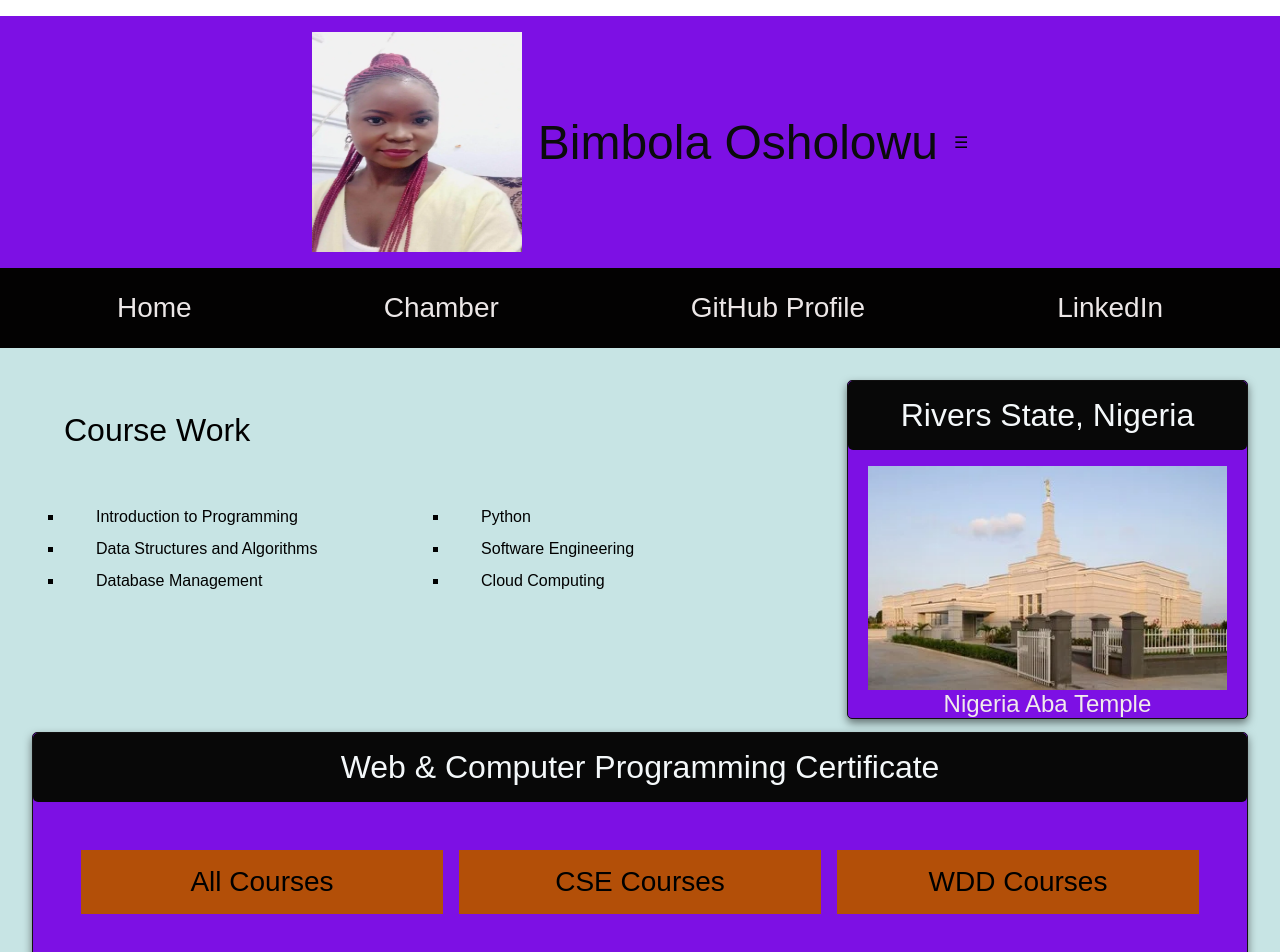
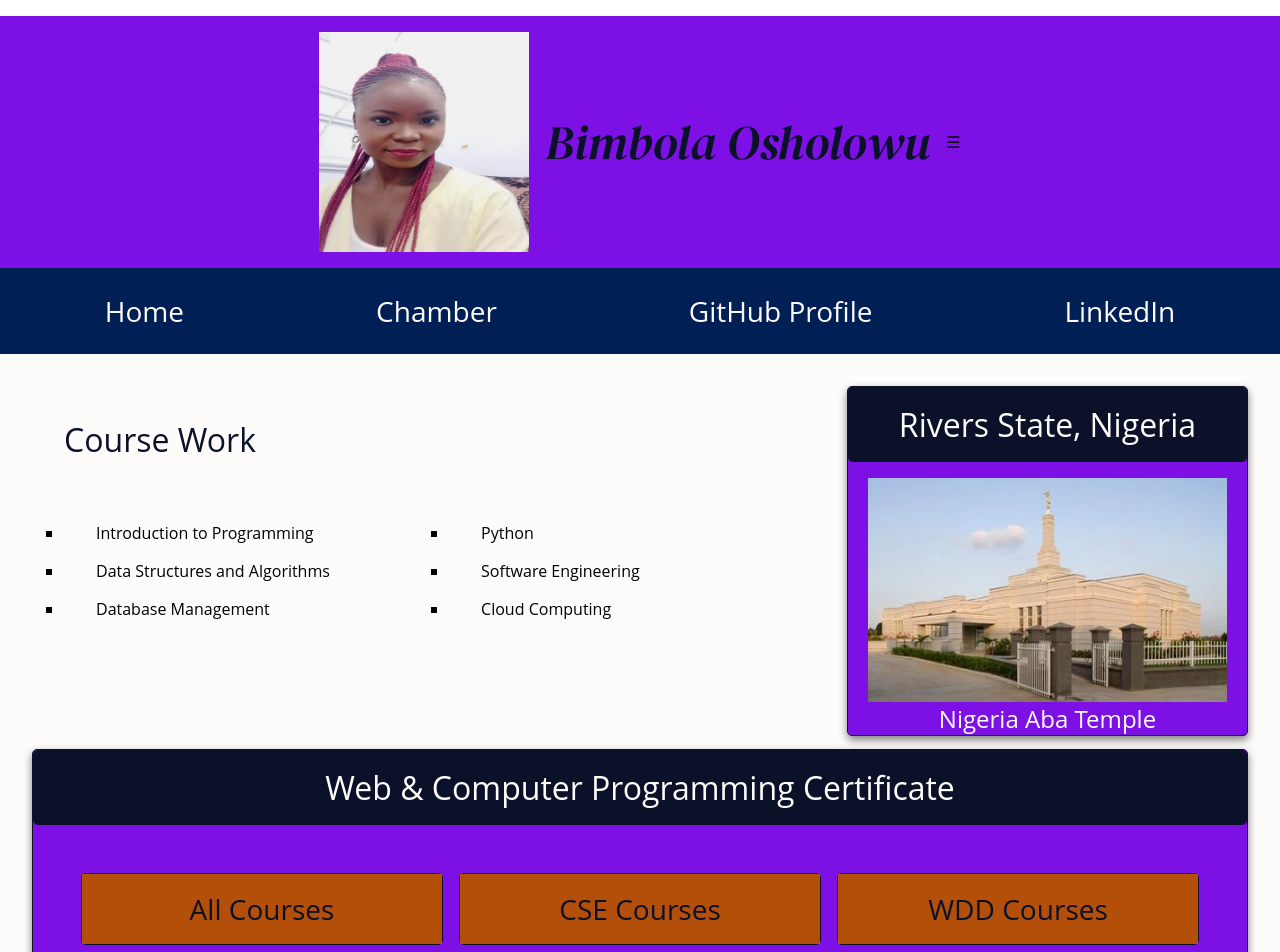
Before and after one commit to Bimbolin/wdd231, a plain HTML site: page index.html in a window 1280 px wide. Shown: the top 952 px of the page. Drawn offline with Linux system fonts and the light colour scheme.

Commit message:
Add files via upload

```diff
--- a/index.html
+++ b/index.html
@@ -8,7 +8,7 @@
     <link rel="preconnect" href="https://fonts.googleapis.com">
     <link rel="preconnect" href="https://fonts.gstatic.com" crossorigin>
     <link href="https://fonts.googleapis.com/css2?family=Roboto:wght@400;700&display=swap" rel="stylesheet">
-    <title>WDD 231 - Web Frontend Development I - Home Page</title>
+    <title>WDD 231 - Web Frontend Development I - Bimbola Osholowu - Home Page</title>
     <link rel="stylesheet" href="styles/base.css">
     <script src="scripts/date.js" defer></script>
     <script src="scripts/course.js" defer></script>
@@ -17,7 +17,6 @@
     <header>
         <div class="header-top">
             <img src="images/profile_img.webp" alt="Picture of Bimbola" width="100" class="profile-img" loading="lazy">
-
             <h1>Bimbola Osholowu</h1>
             <div class="hamburger-menu">&#9776;</div>
         </div>
@@ -47,14 +46,12 @@
         <section class="card">
             <h2>Rivers State, Nigeria</h2>
             <div class="country">
-                <div class="country">
                 <picture>
                     <source srcset="images/aba-nigeria-temple-small.webp" media="(max-width: 600px)">
                     <source srcset="images/aba-nigeria-temple.webp" media="(max-width: 1200px)">
                     <img src="images/aba-nigeria-temple.webp" alt="Picture of Nigeria Aba Temple" width="350" loading="lazy">
                 </picture>
                 <p>Nigeria Aba Temple</p>
-        </div>
             </div>
         </section>
         <div class="programs-card">
--- a/styles/base.css
+++ b/styles/base.css
@@ -1,18 +1,232 @@
 @import url('https://fonts.googleapis.com/css2?family=DM+Serif+Display:ital@1&display=swap');
+
 :root {
     --primary-color: rgb(125, 16, 228);
-     --secondary-coloor: #0A1128;
+    --secondary-color: #0A1128;
     --accent1-color: #1282A2;
     --accent2-color: #FEFCFB;
-     --heading-font: DM Serif Display, serif;
-     --paragraph-font: open sans;
+    --heading-font: 'DM Serif Display', serif;
+    --paragraph-font: 'Open Sans', sans-serif;
     --nav-background-color: #001F54;
     --nav-link-color: #FEFCFB;
     --nav-hover-link-color: #001F54;
     --nav-hover-background-color: #FEFCFB;
 }
 
+* {
+    margin: 0;
+    padding: 0;
+    box-sizing: border-box;
+    transition: all 0.3s ease-in-out;
+}
 
+body {
+    width: 100%;
+    max-width: 1960px;
+    justify-content: center;
+    align-items: center;
+    margin: 1rem auto 0 auto;
+    font-family: var(--paragraph-font);
+    display: grid;
+    grid-template-areas:
+        "header"
+        "main"
+        "footer";
+}
+
+header, footer {
+    width: 100%;
+    background: var(--primary-color);
+    text-align: center;
+}
+
+footer p {
+    margin: 0 auto;
+    text-align: center;
+}
+
+div.header-top {
+    display: flex;
+    flex-direction: row;
+    justify-content: center;
+    align-items: center;
+    margin-top: 0;
+}
+
+header img {
+    width: 210px;
+    height: 220px;
+    margin: 1rem 0 1rem 0;
+}
+
+header h1 {
+    font-size: 3rem;
+    color: var(--secondary-color);
+    margin: 0;
+    font-family: var(--heading-font);
+}
+
+h1, h2 {
+    font-weight: 400;
+    margin: 1rem;
+    color: var(--secondary-color);
+    padding: 1rem;
+    font-size: 2rem;
+}
+
+header ul {
+    width: 100%;
+    display: flex;
+    flex-direction: row;
+    justify-content: center;
+    align-items: center;
+    gap: 10rem;
+    padding: 1.5rem;
+    list-style-type: none;
+    background: var(--nav-background-color);
+}
+
+ul {
+    list-style-type: square;
+    padding: 1rem;
+}
+
+section ul {
+    margin-left: 1rem;
+}
+
+a {
+    color: var(--nav-link-color);
+    text-decoration: none;
+    padding: 1rem;
+    font-size: 1.75rem;
+}
+
+p {
+    font-size: 1.5rem;
+    color: var(--accent2-color);
+    text-align: center;
+}
+
+a:hover {
+    border: 3px solid var(--nav-hover-link-color);
+    padding: 0.5rem;
+    border-radius: 5px;
+    color: var(--nav-hover-link-color);
+    background: var(--nav-hover-background-color);
+}
+
+main {
+    width: 100%;
+    height: 100%;
+    display: grid;
+    grid-template-columns: 2fr 1fr;
+    gap: .8rem;
+    background: var(--accent2-color);
+    padding: 2rem;
+    margin: 0;
+    box-sizing: border-box;
+}
+
+main ul {
+    margin: 2rem;
+}
+
+main p {
+    text-align: center;
+    margin: 0 auto;
+}
+
+.card {
+    border: .8px solid var(--secondary-color);
+    border-radius: 5px;
+    background: var(--accent1-color);
+    box-shadow: 0 4px 8px rgba(0, 0, 0, 0.5);
+}
+
+.card h2 {
+    background-color: var(--secondary-color);
+    color: var(--accent2-color);
+    text-align: center;
+    border-radius: 5px;
+}
+
+main img {
+    display: block;
+    width: 90%;
+    height: auto;
+    margin: 0 auto;
+    margin-top: 1rem;
+}
+
+div.programs-card {
+    grid-area: programs-card;
+    grid-column: 1 / 3;
+    width: 100%;
+}
+
+section.card {
+    background: var(--primary-color);
+}
+
+section.card ul li {
+    text-decoration: none;
+}
+
+section.card h2 {
+    width: 100%;
+    padding: 1rem;
+    margin: 0;
+    box-sizing: border-box;
+}
+
+section.card a {
+    color: var(--secondary-color);
+}
+
+.programs-card ul {
+    list-style-type: none;
+    display: flex;
+    flex-wrap: wrap;
+    gap: 1rem;
+}
+
+.programs-card ul li {
+    flex: 1 1 calc(33.333% - 3rem);
+    background: rgb(155, 80, 80);
+    border: 1px solid var(--secondary-color);
+    border-radius: 5px;
+    cursor: pointer;
+}
+
+.programs-card ul li a:hover, .programs-card .course ul li a:hover {
+    color: var(--accent2-color);
+}
+
+.programs-card section.card>ul li:nth-child(-n+3) a {
+    background-color: rgb(179, 79, 8);
+    color: var(--secondary-color);
+}
+
+.programs-card ul li a {
+    display: block;
+    width: 100%;
+    height: 100%;
+    text-align: center;
+}
+
+.course-work ul {
+    column-count: 2;
+    column-gap: 2rem;
+    padding: 0;
+}
+
+.course-work ul li {
+    break-inside: avoid;
+    margin-bottom: 0;
+}
+
+/* Large Screen */
 @media (max-width: 568px) {
     body {
         margin: 0;
@@ -73,9 +287,7 @@
         margin-bottom: 0;
     }
 
-            .card,
-            .programs-card,
-            section.card {
+    .card, .programs-card, section.card {
         width: 100%;
     }
 
@@ -99,9 +311,7 @@
         padding: 15px;
     }
 
-            a,
-            p,
-            ul li {
+    a, p, ul li {
         font-size: 1.2rem;
     }
 
@@ -112,7 +322,6 @@
         list-style-type: none;
         gap: 2rem;
         font-size: 1.2rem;
-
     }
 
     .course-work ul li {
@@ -146,6 +355,7 @@
     }
 }
 
+/* Small Screen */
 @media (max-width: 480px) {
     .course-work ul li a {
         font-size: 0.8rem;
@@ -162,229 +372,3 @@
         padding: 0.2rem;
     }
 }
-
-
-
-
-
-        * {
-        margin: 0;
-        padding: 0;
-        box-sizing: border-box;
-        transition: all 0.3s ease-in-out;
-        box-sizing: border-box;
-    }
-
-    body {
-        width: 100%;
-        max-width: 1960px;
-        justify-content: center;
-        align-items: center;
-        margin: 1rem auto 0 auto;
-        font-family: "Poppins", sans-serif;
-        grid-template-areas:
-            "header"
-            "main"
-            "footer";
-        display: grid;
-    }
-
-    header,
-    footer {
-        width: 100%;
-        background:rgb(125, 16, 228);
-        text-align: center;
-    }
-
-    footer p {
-        margin: 0 auto;
-        text-align: center;
-    }
-
-    div.header-top {
-        display: flex;
-        flex-direction: row;
-        justify-content: center;
-        align-items: center;
-        margin-top: 0;
-    }
-
-    header img {
-        width: 210px;
-        height: 220px;
-        margin: 1rem 0 1rem 0;
-    }
-
-    header h1 {
-        font-size: 3rem;
-        color: #0a0b0c;
-        margin: 0;
-    }
-
-    h1,
-    h2 {
-        font-weight: 400;
-        margin: 1rem;
-        color: #000;
-        padding: 1rem;
-        font-size: 2rem;
-    }
-
-    header ul {
-        width: 100%;
-        display: flex;
-        flex-direction: row;
-        justify-content: center;
-        align-items: center;
-        gap: 10rem;
-        padding: 1.5rem;
-        list-style-type: none;
-        background: rgb(3, 2, 2);
-
-    }
-
-    ul {
-        list-style-type: square;
-        padding: 1rem;
-    }
-
-    section ul {
-        margin-left: 1rem;
-    }
-
-    a {
-        color: #ece7e7;
-        text-decoration: none;
-        padding: 1rem;
-        font-size: 1.75rem;
-    }
-
-    p {
-        font-size: 1.5rem;
-        color: #f1ebeb;
-        text-align: center;
-    }
-
-    a:hover {
-        border: 3px solid #9512a3;
-        padding: 0.5rem;
-        border-radius: 5px;
-        color: #11110d;
-        width: auto;
-        display: inline-block;
-    }
-
-    main {
-        width: 100%;
-        height: 100%;
-        display: grid;
-        grid-template-columns: 2fr 1fr;
-        gap: .8rem;
-        background: rgb(199, 228, 228);
-        padding: 2rem;
-        margin: 0;
-        box-sizing: border-box;
-    }
-
-    main ul {
-        margin: 2rem;
-    }
-
-    main p {
-        text-align: center;
-        margin: 0 auto;
-    }
-
-    .card {
-        border: .8px solid #111010;
-        border-radius: 5px;
-        background: rgb(206, 221, 229);
-        box-shadow: 0 4px 8px rgba(0, 0, 0, 0.5);
-    }
-
-    .card h2 {
-        background-color: rgb(8, 8, 8);
-        color: rgb(244, 248, 250);
-        text-align: center;
-        border-radius: 5px;
-    }
-
-    main img {
-        display: block;
-        width: 90%;
-        height: auto;
-        margin: 0 auto;
-        margin-top: 1rem;
-    }
-
-
-
-    div.programs-card {
-        grid-area: programs-card;
-        grid-column: 1 / 3;
-        width: 100%;
-    }
-
-    section.card {
-        background: rgb(125, 16, 228);
-    }
-
-    section.card ul li {
-        text-decoration: none;
-    }
-
-    section.card h2 {
-        width: 100%;
-        padding: 1rem;
-        margin: 0;
-        box-sizing: border-box;
-    }
-
-    section.card a {
-        color: black;
-    }
-
-    .programs-card ul {
-        list-style-type: none;
-        display: flex;
-        flex-wrap: wrap;
-        gap: 1rem;
-    }
-
-    .programs-card ul li {
-        flex: 1 1 calc(33.333% - 3rem);
-        background: rgb(155, 80, 80);
-        border: rgb(22, 17, 11);
-        border-radius: 5px;
-        cursor: pointer;
-    }
-
-    .programs-card ul li a:hover,
-    .programs-card .course ul li a:hover {
-        color: #030303;
-    }
-
-    .programs-card section.card>ul li:nth-child(-n+3) a {
-        background-color: rgb(179, 79, 8);
-        color: black;
-
-    }
-
-    .programs-card ul li a {
-        display: block;
-        width: 100%;
-        height: 100%;
-        text-align: center;
-    }
-
-
-    .course-work ul {
-        column-count: 2;
-        column-gap: 2rem;
-        padding: 0;
-    }
-
-    .course-work ul li {
-        break-inside: avoid;
-        margin-bottom: 0;
-    }
```
Lines whose indentation alone changed are shown as unchanged.
